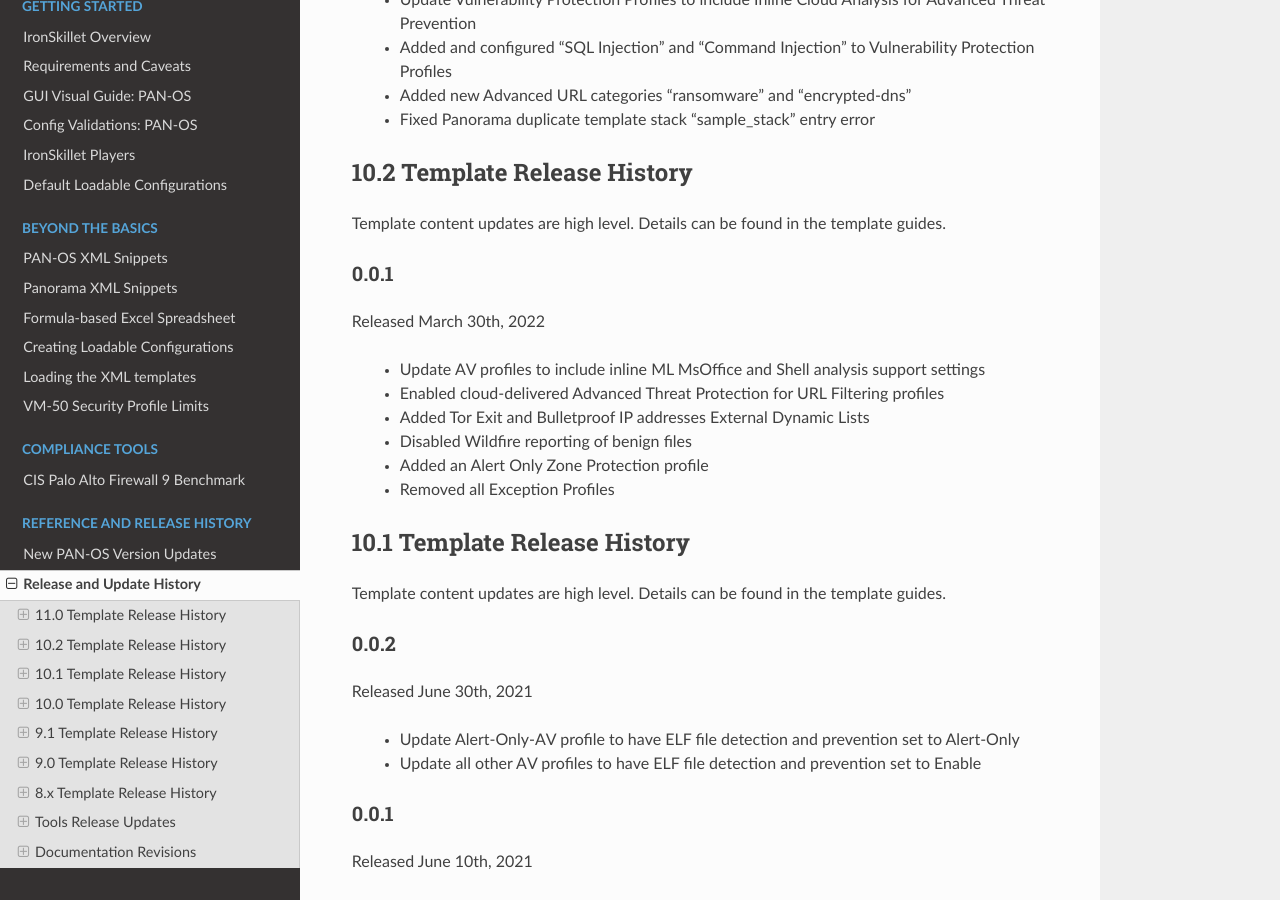
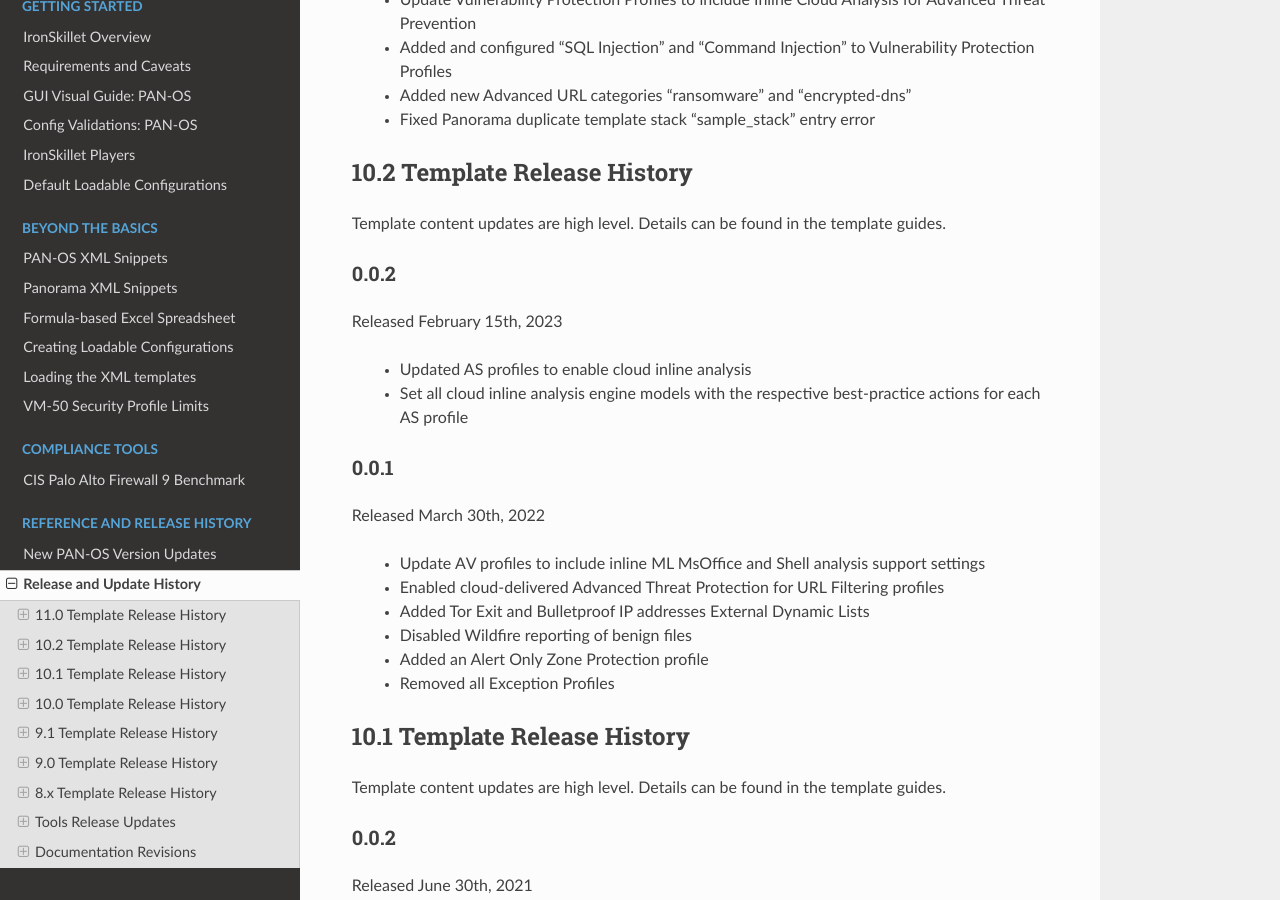
Before and after one commit to PaloAltoNetworks/iron-skillet, a Sphinx documentation site: the page built from docs/release_history.rst, in a window 1280 px wide and 900 px high, scrolled down 518 px. Built offline with Sphinx 7.4.7 and the Read the Docs theme 2.0.0, drawn with Linux system fonts in a browser that asks for light colours.

Commit message:
Update release_history.rst

```diff
--- a/docs/release_history.rst
+++ b/docs/release_history.rst
@@ -26,6 +26,13 @@ Released December 27th, 2022
 ----------------------------
 
 Template content updates are high level. Details can be found in the template guides.
+
+0.0.2
+^^^^^
+Released February 15th, 2023
+
+    + Updated AS profiles to enable cloud inline analysis
+    + Set all cloud inline analysis engine models with the respective best-practice actions for each AS profile
 
 0.0.1
 ^^^^^
```
